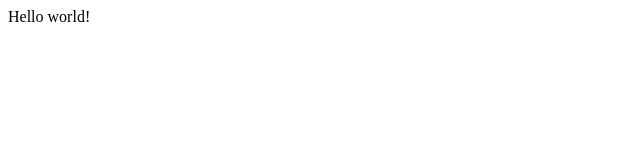
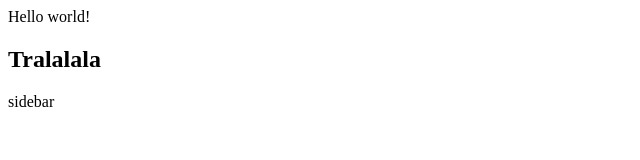
Before and after one commit to urossusic02/Vezba-1, a plain HTML site: page index.html in a window 1280 px wide. Shown: the whole page, without its empty margins (0-640 px from the left). Drawn offline with Linux system fonts and the light colour scheme.

Commit message:
samo u sidebar

```diff
--- a/index.html
+++ b/index.html
@@ -1,12 +1,19 @@
 <!DOCTYPE html>
 <html lang="en">
+
 <head>
     <meta charset="UTF-8">
     <meta name="viewport" content="width=device-width, initial-scale=1.0">
     <meta http-equiv="X-UA-Compatible" content="ie=edge">
     <title>Document</title>
 </head>
+
 <body>
     Hello world!
+    <aside>
+        <h2>Tralalala</h2>
+        <p>sidebar</p>
+    </aside>
 </body>
+
 </html>
```
